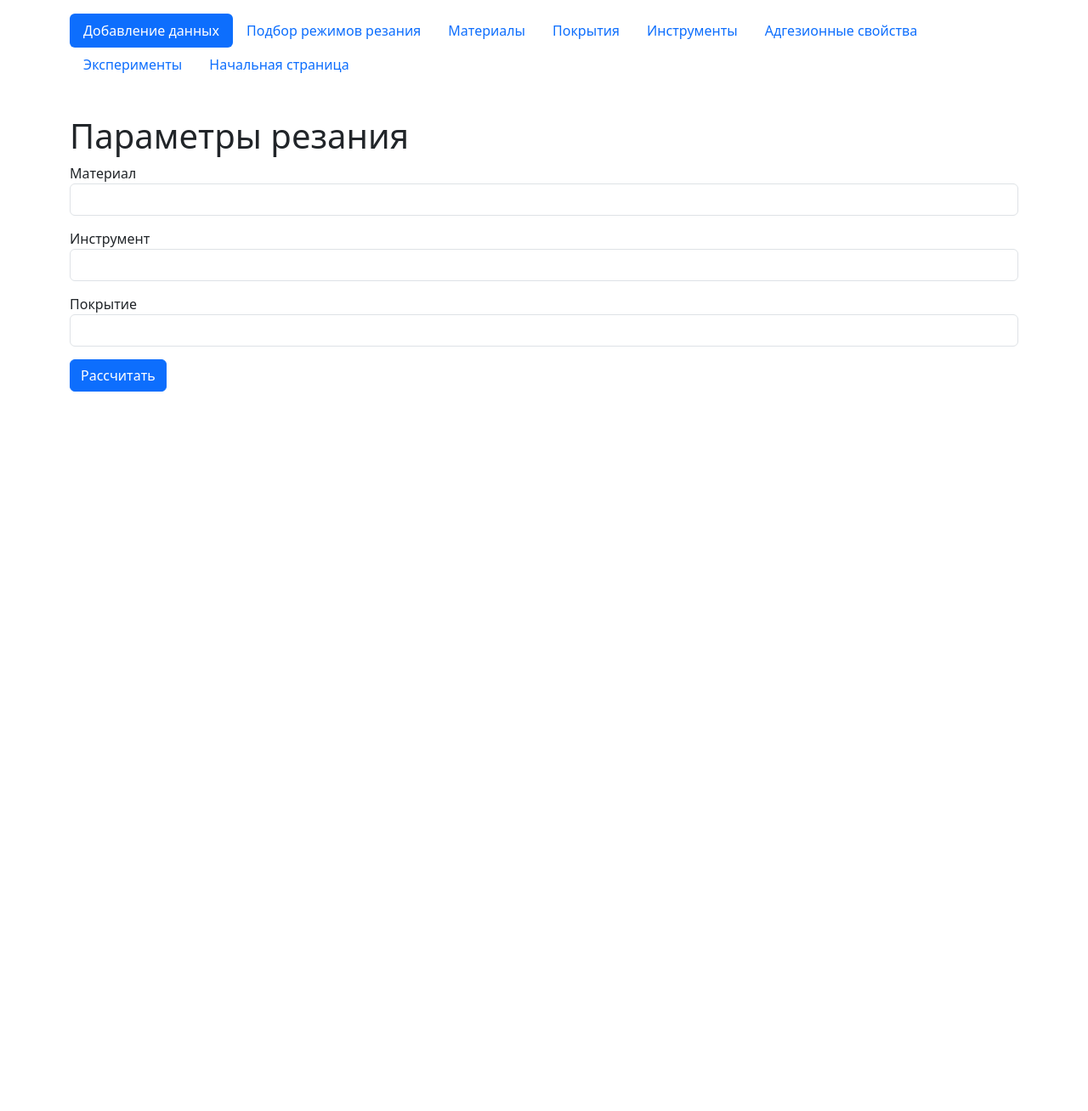
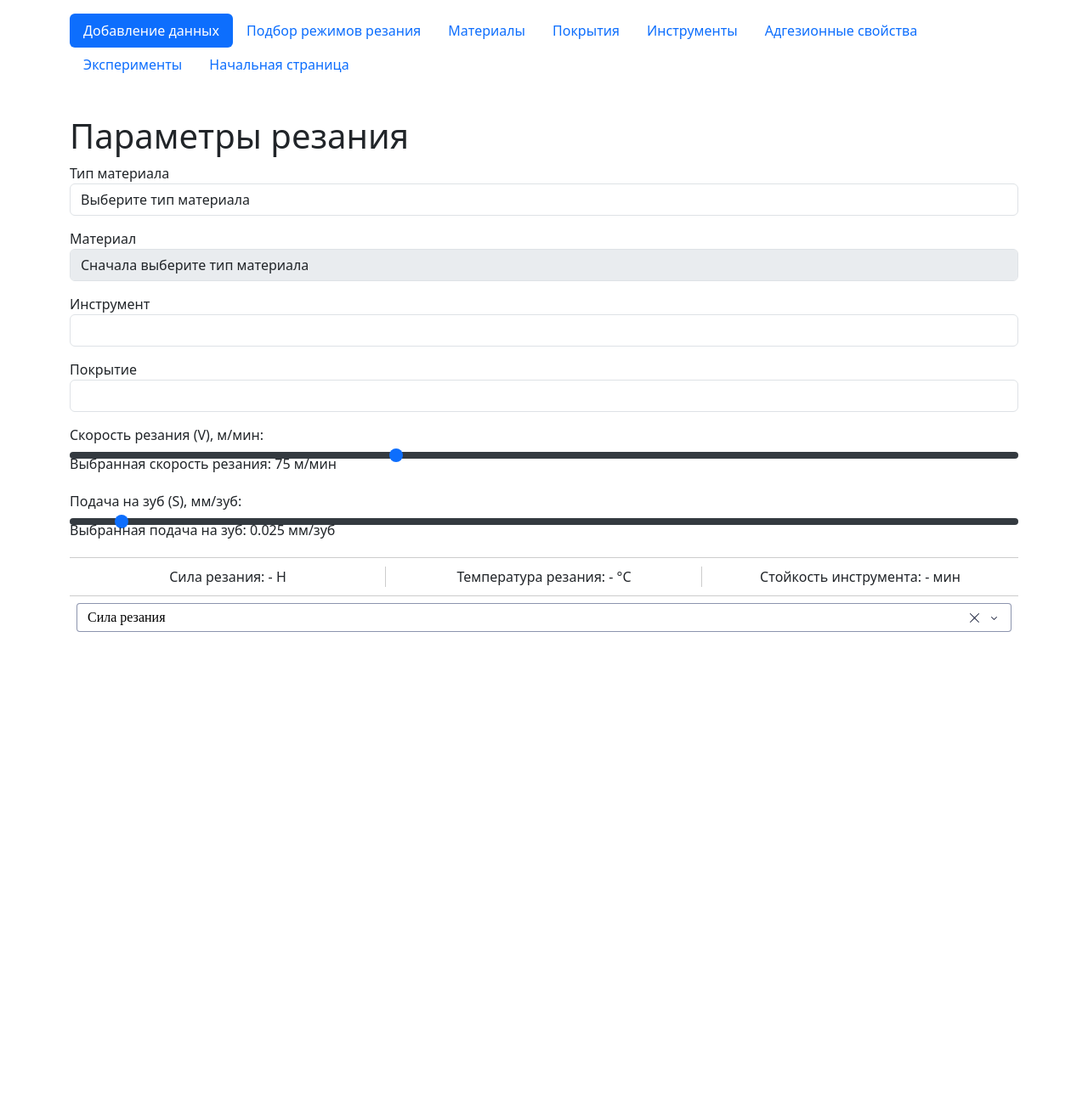
Before and after one commit to ivanya123/Flask_data_base-tool, a Flask app: page /expected_parameters in a window 1280 px wide. Shown: the whole page at 85% size. Before the commit the page ends 461 px from the top, so only its background shows below. Run offline with Flask 3, Linux system fonts and the light colour scheme; lists and menus that the app fills with data are empty.

Commit message:
Добавлено DASH-приложение для постройки графиков и рассчета параметров резания.

```diff
--- a/DataTool.py
+++ b/DataTool.py
@@ -1,4 +1 @@
 from my_app import app
-
-if __name__ == '__main__':
-    app.run()
--- a/my_app/__init__.py
+++ b/my_app/__init__.py
@@ -9,3 +9,6 @@ db = SQLAlchemy(app)
 migrate = Migrate(app, db)
 
 from my_app import routes, models
+from my_app.dash_pack import create_dash
+
+create_dash(app)
--- a/my_app/routes.py
+++ b/my_app/routes.py
@@ -168,6 +168,63 @@ def search_materials():
     } for material in filtered_materials]
 
     return jsonify(materials_list)
+
+@app.route('/materials/by_type/<int:type_id>')
+def get_materials_by_type(type_id):
+    # Получаем материалы, соответствующие выбранному типу
+    materials = Material.query.filter_by(type_id=type_id).all()
+    # Преобразуем материалы в список словарей
+    materials_list = [{'id': material.id, 'name': material.Name} for material in materials]
+    return jsonify(materials_list)
+
+
+@app.route('/calculate')
+def calculate():
+    material_id = request.args.get('material_id')
+    tool_id = request.args.get('tool_id')
+    coating_id = request.args.get('coating_id')
+    cutting_speed = float(request.args.get('cutting_speed', 0))
+    feed_per_tooth = float(request.args.get('feed_per_tooth', 0))
+
+    # Получаем коэффициенты из базы данных
+    coefficient = Coefficients.query.filter_by(
+        material_id=material_id,
+        tool_id=tool_id,
+        coating_id=coating_id
+    ).first()
+
+    # Если коэффициенты не найдены, возвращаем пустой результат
+    if not coefficient:
+        return jsonify({
+            'cutting_force': 0,
+            'cutting_temperature': 0,
+            'tool_life': 0
+        })
+
+    # Показатели степени (известны и фиксированы)
+    a_force = -0.12
+    b_force = 0.95
+    a_temp = 0.4
+    b_temp = 0.24
+    a_life = -0.2
+    b_life = -0.15
+
+    # Расчет силы резания
+    cutting_force = coefficient.cutting_force_coefficient * (cutting_speed ** a_force) * (feed_per_tooth ** b_force)
+
+    # Расчет температуры резания
+    cutting_temperature = coefficient.cutting_temperature_coefficient * (cutting_speed ** a_temp) * (feed_per_tooth ** b_temp)
+
+    # Расчет стойкости инструмента
+    tool_life = coefficient.durability_coefficient * (cutting_speed ** a_life) * (feed_per_tooth ** b_life)
+
+    return jsonify({
+        'cutting_force': cutting_force,
+        'cutting_temperature': cutting_temperature,
+        'tool_life': tool_life
+    })
+
+
 
 
 @app.route('/materials/<int:id>/delete')
@@ -350,36 +407,13 @@ def expected_parameters():
     materials = Material.query.all()
     tools = Toolsdate.query.all()
     coatings = Coating.query.all()
+    material_types = MaterialType.query.all()
 
     selected_material = None
     selected_tool = None
     selected_coating = None
     coefficient = None
 
-    if request.method == 'POST':
-        selected_material = int(request.form.get('material'))
-        selected_tool = int(request.form.get('tool'))
-        selected_coating = int(request.form.get('coating'))
-
-        # Извлекаем коэффициенты из базы данных на основе выбранных параметров
-        coefficient = Coefficients.query.filter_by(
-            material_id=selected_material,
-            tool_id=selected_tool,
-            coating_id=selected_coating
-        ).first()
-
-        if not coefficient:
-            error = "Не найдены коэффициенты для выбранных параметров."
-            return render_template(
-                'expected_parameters.html',
-                materials=materials,
-                tools=tools,
-                coatings=coatings,
-                selected_material=selected_material,
-                selected_tool=selected_tool,
-                selected_coating=selected_coating,
-                error=error
-            )
 
     return render_template(
         'expected_parameters.html',
@@ -389,5 +423,36 @@ def expected_parameters():
         coefficient=coefficient,
         selected_material=selected_material,
         selected_tool=selected_tool,
-        selected_coating=selected_coating
+        selected_coating=selected_coating,
+        material_types=material_types
     )
+
+@app.route('/update_graph_data', methods=['POST'])
+def update_graph_data():
+    data = request.json
+    material_id = data.get('material_id')
+    tool_id = data.get('tool_id')
+    coating_id = data.get('coating_id')
+    cutting_speed = float(data.get('cutting_speed', 0))
+    feed_per_tooth = float(data.get('feed_per_tooth', 0))
+    selected_parameter = data.get('selected_parameter')  # Получаем выбранный параметр
+    print(selected_parameter)
+    coefficient = Coefficients.query.filter_by(
+        material_id=material_id,
+        tool_id=tool_id,
+        coating_id=coating_id
+    ).first()
+
+    if not coefficient:
+        app.config['GRAPH_DATA'] = {}
+    else:
+        app.config['GRAPH_DATA'] = {
+            'cutting_speed': cutting_speed,
+            'feed_per_tooth': feed_per_tooth,
+            'cutting_force_coefficient': coefficient.cutting_force_coefficient,
+            'cutting_temperature_coefficient': coefficient.cutting_temperature_coefficient,
+            'durability_coefficient': coefficient.durability_coefficient,
+            'selected_parameter': selected_parameter  # Сохраняем текущий выбранный параметр
+        }
+
+    return jsonify({'status': 'success'})
--- a/my_app/templates/expected_parameters.html
+++ b/my_app/templates/expected_parameters.html
@@ -23,22 +23,55 @@
         margin-top: -20px;
         margin-bottom: 20px;
     }
+    .results-container {
+        display: flex; /* Размещаем результаты в одну строку */
+        justify-content: space-between; /* Пространство между блоками */
+        align-items: center; /* Выравниваем элементы по центру */
+        border-top: 1px solid #ccc; /* Верхняя граница */
+        border-bottom: 1px solid #ccc; /* Нижняя граница */
+        padding: 10px 0; /* Отступы сверху и снизу */
+        margin-top: 20px; /* Отступ сверху */
+    }
+    .result-block {
+        flex: 1; /* Равное распределение ширины между блоками */
+        text-align: center; /* Центровка текста */
+        padding: 0 10px; /* Отступы внутри блока */
+        position: relative; /* Позиционирование для псевдоэлемента */
+    }
+    .result-block:not(:last-child)::after {
+        content: ''; /* Пустой контент для разделителя */
+        position: absolute; /* Абсолютное позиционирование */
+        top: 0;
+        right: 0; /* Линия справа от блока */
+        width: 1px; /* Ширина линии */
+        height: 100%; /* Высота линии на всю высоту блока */
+        background-color: #ccc; /* Цвет разделительной линии */
+    }
 </style>
 
 <div class="container">
     <h1 class="mt-4">Параметры резания</h1>
 
-    {% if not coefficient %}
     <!-- Форма выбора параметров -->
     <form method="POST">
+        <!-- Выпадающий список для выбора типа материала -->
+        <div class="form-group">
+            <label for="material_type">Тип материала</label>
+            <select class="form-control" id="material_type" name="material_type">
+                <option value="">Выберите тип материала</option>
+                {% for type in material_types %}
+                <option value="{{ type.id }}" {% if type.id == selected_type %}selected{% endif %}>
+                    {{ type.name }}
+                </option>
+                {% endfor %}
+            </select>
+        </div>
+
+        <!-- Выпадающий список для выбора материала -->
         <div class="form-group">
             <label for="material">Материал</label>
-            <select class="form-control" id="material" name="material">
-                {% for material in materials %}
-                <option value="{{ material.id }}" {% if material.id == selected_material %}selected{% endif %}>
-                    {{ material.Name }} <a href = '/material/{{material.id}}/info'></a>
-                </option>
-                {% endfor %}
+            <select class="form-control" id="material" name="material" disabled>
+                <option value="">Сначала выберите тип материала</option>
             </select>
         </div>
 
@@ -63,113 +96,150 @@
                 {% endfor %}
             </select>
         </div>
-
-        <button type="submit" class="btn btn-primary">Рассчитать</button>
-    </form>
-    {% else %}
-    <!-- Отображение результатов -->
-    <form method="POST">
-        <div class="form-group">
-            <label for="material">Материал</label>
-            <select class="form-control" id="material" name="material">
-                {% for material in materials %}
-                <option value="{{ material.id }}" {% if material.id == selected_material %}selected{% endif %}>
-                    {{ material.Name }}
-                </option>
-                {% endfor %}
-            </select>
-        </div>
-
-        <div class="form-group">
-            <label for="tool">Инструмент</label>
-            <select class="form-control" id="tool" name="tool">
-                {% for tool in tools %}
-                <option value="{{ tool.id }}" {% if tool.id == selected_tool %}selected{% endif %}>
-                    {{ tool.Name }}
-                </option>
-                {% endfor %}
-            </select>
-        </div>
-
-        <div class="form-group">
-            <label for="coating">Покрытие</label>
-            <select class="form-control" id="coating" name="coating">
-                {% for coating in coatings %}
-                <option value="{{ coating.id }}" {% if coating.id == selected_coating %}selected{% endif %}>
-                    {{ coating.Name }}
-                </option>
-                {% endfor %}
-            </select>
-        </div>
-
-        <button type="submit" class="btn btn-primary">Рассчитать</button>
     </form>
 
+    <!-- Ползунки для скорости резания и подачи на зуб -->
     <div class="slider-container">
         <label for="cutting_speed">Скорость резания (V), м/мин:</label>
-        <input type="range" class="form-range" id="cutting_speed" min="10" max="200" value="75" step=0.5" oninput="updateCalculations()">
+        <input type="range" class="form-range" id="cutting_speed" min="10" max="200" value="75" step="1">
         <div class="value-container">
-            Выбранная скорость резания: <span id="cutting_speed_value">1000</span> м/мин
+            Выбранная скорость резания: <span id="cutting_speed_value">75</span> м/мин
         </div>
     </div>
 
     <div class="slider-container">
         <label for="feed_per_tooth">Подача на зуб (S), мм/зуб:</label>
-        <input type="range" class="form-range" id="feed_per_tooth" min="0.001" max="0.5" value="0.025" step="0.001" oninput="updateCalculations()">
+        <input type="range" class="form-range" id="feed_per_tooth" min="0.001" max="0.5" value="0.025" step="0.001">
         <div class="value-container">
-            Выбранная подача на зуб: <span id="feed_per_tooth_value">0.001</span> мм/зуб
+            Выбранная подача на зуб: <span id="feed_per_tooth_value">0.025</span> мм/зуб
         </div>
     </div>
 
-    <div class="result">
+    <!-- Отображение результатов расчета -->
+    <div class="results-container">
+        <div class="result-block">
             Сила резания: <span id="cutting_force">-</span> Н
         </div>
-    <div class="result">
+        <div class="result-block">
             Температура резания: <span id="cutting_temperature">-</span> °C
         </div>
-    <div class="result">
+        <div class="result-block">
             Стойкость инструмента: <span id="tool_life">-</span> мин
         </div>
+    </div>
+    <div id="dash-container">
+        <iframe src="/dash/" width="100%" height="600px" frameborder="0"></iframe>
+    </div>
+        <input type="hidden" id="current_parameter" value="cutting_temperature">
+    <script>
+        document.addEventListener('DOMContentLoaded', function() {
+    var materialTypeSelect = document.getElementById('material_type');
+    var materialSelect = document.getElementById('material');
+    var toolSelect = document.getElementById('tool');
+    var coatingSelect = document.getElementById('coating');
+    var cuttingSpeedSlider = document.getElementById('cutting_speed');
+    var feedPerToothSlider = document.getElementById('feed_per_tooth');
+    var parameterDropdown = document.getElementById('parameter-dropdown');
+    var currentParameterInput = document.getElementById('current_parameter');
 
-    <script>
-        // Коэффициенты, полученные из сервера
-        const Kc = {{ coefficient.cutting_force_coefficient }}; // Коэффициент силы резания
-        const Kt = {{ coefficient.cutting_temperature_coefficient }}; // Коэффициент температуры резания
-        const Kl = {{ coefficient.durability_coefficient }}; // Коэффициент стойкости инструмента
+    // Обработчик изменения типа материала
+    materialTypeSelect.addEventListener('change', function() {
+        updateMaterialOptions();
+    });
 
-        // Показатели степени (известны и фиксированы)
-        const a_force = -0.12;  // Показатель степени для скорости в формуле силы резания
-        const b_force = 0.95;  // Показатель степени для подачи в формуле силы резания
+    // Обработчики изменений для всех элементов формы
+    materialSelect.addEventListener('change', updateCalculations);
+    toolSelect.addEventListener('change', updateCalculations);
+    coatingSelect.addEventListener('change', updateCalculations);
+    cuttingSpeedSlider.addEventListener('input', updateCalculations);
+    feedPerToothSlider.addEventListener('input', updateCalculations);
 
-        const a_temp = 0.4;   // Показатель степени для скорости в формуле температуры резания
-        const b_temp = 0.24;   // Показатель степени для подачи в формуле температуры резания
+    // Обработчик изменения параметра на графике
+    parameterDropdown.addEventListener('change', function() {
+        currentParameterInput.value = parameterDropdown.value; // Сохранение текущего выбранного параметра
+        updateGraph(); // Обновление графика при изменении выбранного параметра
+    });
 
-        const a_life = -0.2;  // Показатель степени для скорости в формуле стойкости инструмента
-        const b_life = -0.15;  // Показатель степени для подачи в формуле стойкости инструмента
+    function updateMaterialOptions() {
+        var typeId = materialTypeSelect.value;
+
+        if (typeId) {
+            fetch(`/materials/by_type/${typeId}`)
+                .then(response => response.json())
+                .then(data => {
+                    materialSelect.innerHTML = '<option value="">Выберите материал</option>';
+                    data.forEach(material => {
+                        var option = document.createElement('option');
+                        option.value = material.id;
+                        option.textContent = material.name;
+                        materialSelect.appendChild(option);
+                    });
+                    materialSelect.disabled = false;
+                });
+        } else {
+            materialSelect.innerHTML = '<option value="">Сначала выберите тип материала</option>';
+            materialSelect.disabled = true;
+        }
+
+        updateCalculations();
+    }
 
     function updateCalculations() {
-            let V = parseFloat(document.getElementById('cutting_speed').value);
-            let S = parseFloat(document.getElementById('feed_per_tooth').value);
+        var materialId = materialSelect.value;
+        var toolId = toolSelect.value;
+        var coatingId = coatingSelect.value;
+        var cuttingSpeed = cuttingSpeedSlider.value;
+        var feedPerTooth = feedPerToothSlider.value;
 
-            document.getElementById('cutting_speed_value').innerText = V;
-            document.getElementById('feed_per_tooth_value').innerText = S.toFixed(3);
+        if (materialId && toolId && coatingId) {
+            fetch(`/calculate?material_id=${materialId}&tool_id=${toolId}&coating_id=${coatingId}&cutting_speed=${cuttingSpeed}&feed_per_tooth=${feedPerTooth}`)
+                .then(response => response.json())
+                .then(data => {
+                    document.getElementById('cutting_speed_value').innerText = cuttingSpeed;
+                    document.getElementById('feed_per_tooth_value').innerText = parseFloat(feedPerTooth).toFixed(3);
+                    document.getElementById('cutting_force').innerText = data.cutting_force.toFixed(2);
+                    document.getElementById('cutting_temperature').innerText = data.cutting_temperature.toFixed(2);
+                    document.getElementById('tool_life').innerText = data.tool_life.toFixed(2);
 
-            // Расчет силы резания
-            let cuttingForce = Kc * Math.pow(V, a_force) * Math.pow(S, b_force);
-            document.getElementById('cutting_force').innerText = cuttingForce.toFixed(2);
-
-            // Расчет температуры резания
-            let cuttingTemperature = Kt * Math.pow(V, a_temp) * Math.pow(S, b_temp);
-            document.getElementById('cutting_temperature').innerText = cuttingTemperature.toFixed(2);
-
-            // Расчет стойкости инструмента
-            let toolLife = Kl * Math.pow(V, a_life) * Math.pow(S, b_life);
-            document.getElementById('tool_life').innerText = toolLife.toFixed(2);
+                    updateGraph();
+                });
+        } else {
+            document.getElementById('cutting_force').innerText = '-';
+            document.getElementById('cutting_temperature').innerText = '-';
+            document.getElementById('tool_life').innerText = '-';
+        }
     }
 
-        // Инициализируем расчеты при загрузке страницы
-        window.onload = updateCalculations;
+    function updateGraph() {
+        var materialId = materialSelect.value;
+        var toolId = toolSelect.value;
+        var coatingId = coatingSelect.value;
+        var cuttingSpeed = cuttingSpeedSlider.value;
+        var feedPerTooth = feedPerToothSlider.value;
+        var selectedParameter = currentParameterInput.value; // Получаем текущий выбранный параметр
+
+        fetch(`/update_graph_data`, {
+            method: 'POST',
+            headers: {
+                'Content-Type': 'application/json'
+            },
+            body: JSON.stringify({
+                material_id: materialId,
+                tool_id: toolId,
+                coating_id: coatingId,
+                cutting_speed: cuttingSpeed,
+                feed_per_tooth: feedPerTooth,
+                selected_parameter: selectedParameter // Отправляем текущий параметр на сервер
+            })
+        }).then(() => {
+            var iframe = document.querySelector('#dash-container iframe');
+            iframe.src = iframe.src; // Перезагрузка iframe для обновления графика
+        });
+    }
+
+    updateCalculations();
+});
+
     </script>
-    {% endif %}
 </div>
 {% endblock %}
```
Also changed, not shown: my_app/dash_pack.py (added, +69 -0 lines). Lines whose indentation alone changed are shown as unchanged.
